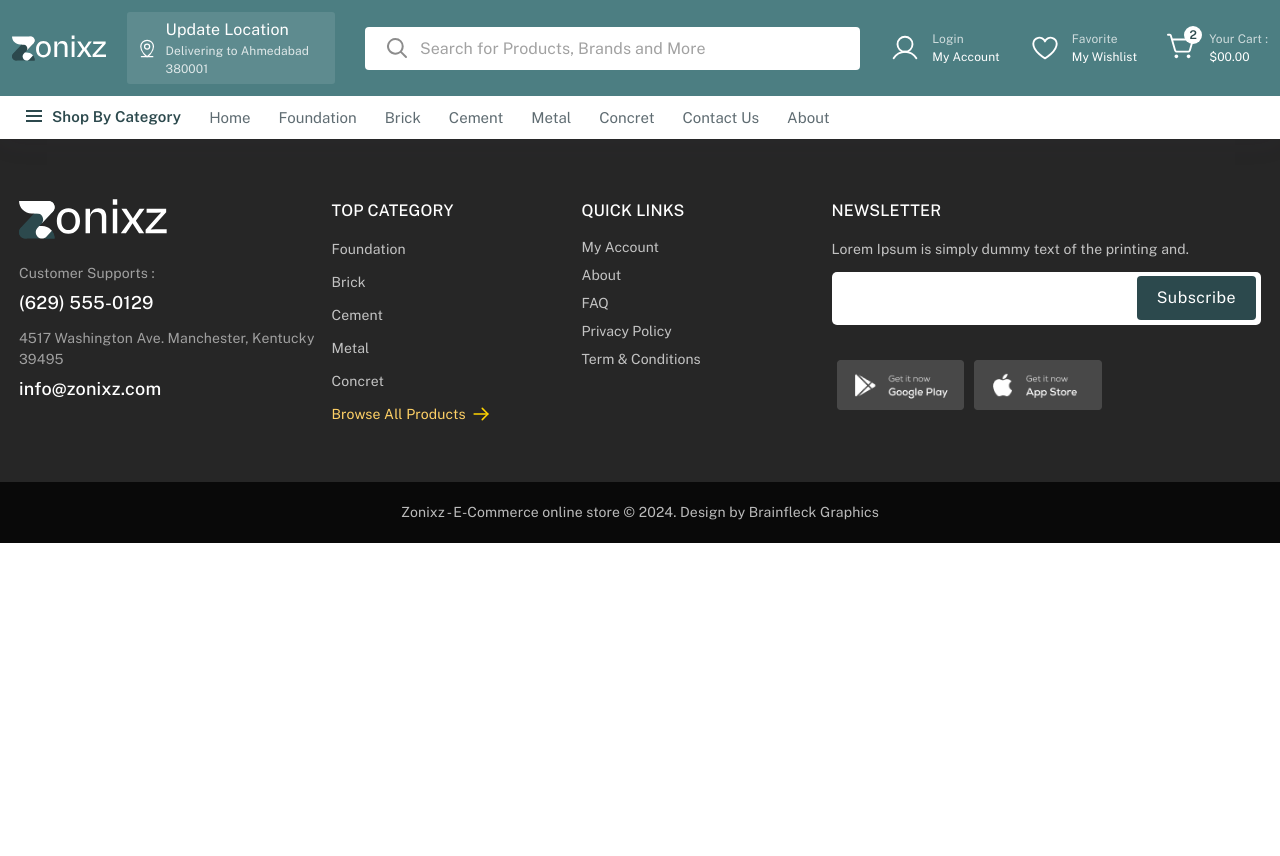
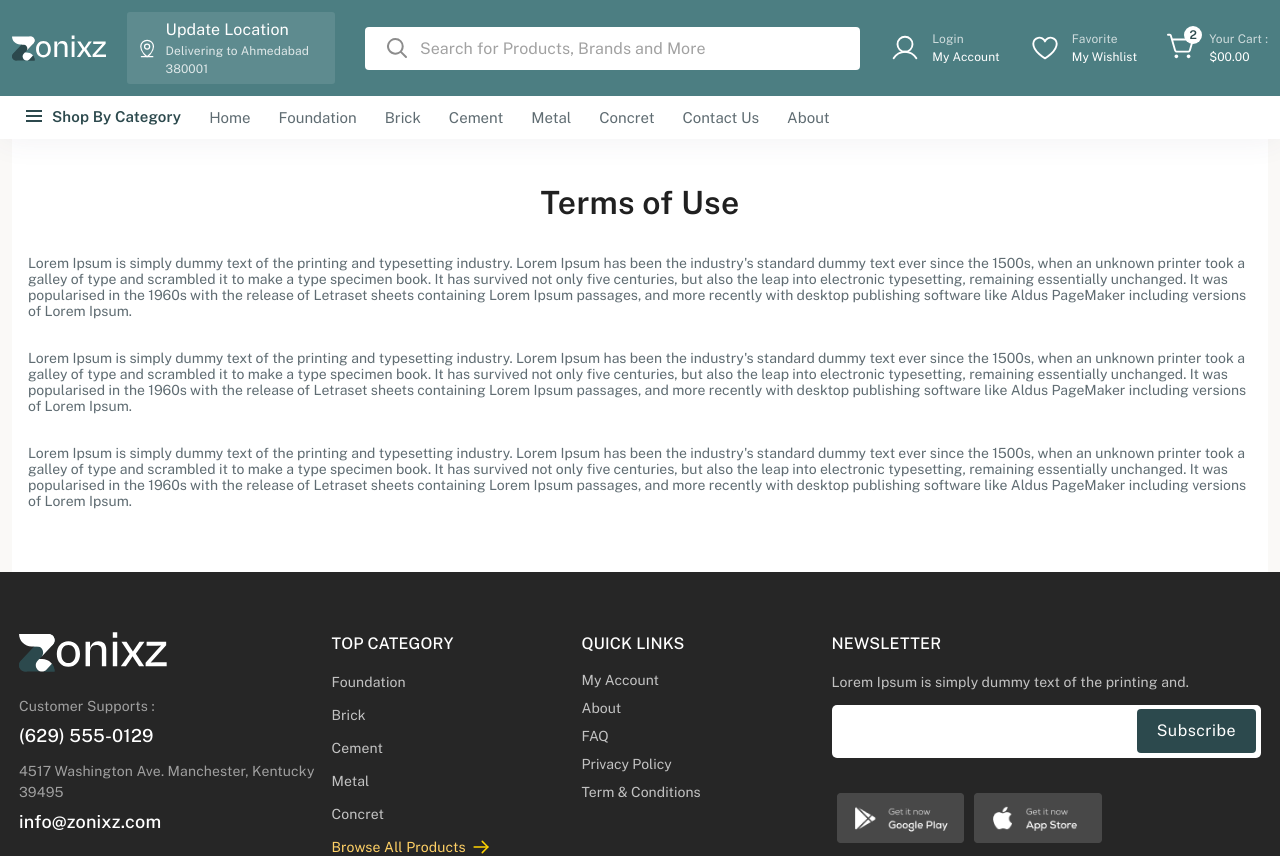
Before and after one commit to Raj-47-coder/zonix, a React (Create React App) app: page /terms in a window 1280 px wide. Shown: the top 856 px of the page. Before the commit the page ends 800 px from the top, so only its background shows below. Built offline with nearby package versions, Linux system fonts and the light colour scheme.

Commit message:
Create Privacy policy page & Term of use page

```diff
--- a/src/App.scss
+++ b/src/App.scss
@@ -13,6 +13,7 @@ html {
 
 body {
   font-size: 1.6rem;
+  background-color: #FAF9F7;
 
   * {
     font-family: 'Public Sans', sans-serif !important;
@@ -1911,3 +1912,41 @@ input::-webkit-inner-spin-button {
     }
   }
 }
+
+
+.condition_box {
+  background-color: var(--theme_white);
+  padding: 4rem 0;
+
+  h2 {
+    font-size: 3.2rem;
+    font-weight: 600;
+    color: var(--theme_dark);
+    margin-bottom: 2rem;
+    text-align: center;
+
+    @media screen and (max-width:991px) {
+      font-size: 2rem;
+    }
+
+    @media screen and (max-width:767px) {
+      font-size: 1.8rem;
+    }
+  }
+
+  ul {
+    padding: 0;
+    margin: 0;
+
+
+    li {
+      font-size: 1.4rem;
+      color: var(--theme_darkgrey);
+      margin-bottom: 1.5rem;
+
+      @media screen and (max-width:767px) {
+        font-size: 1.3rem;
+      }
+    }
+  }
+}
--- a/src/Inauth/Footer/Footer.js
+++ b/src/Inauth/Footer/Footer.js
@@ -39,10 +39,10 @@ function Footer() {
               <Typography component={'h4'} className='title'>Quick Links</Typography>
 
               <Link component={'a'} to='#' className='footer_navLink'>My Account</Link>
-              <Link component={'a'} to='#' className='footer_navLink'>About</Link>
+              <Link component={'a'} to='/about' className='footer_navLink'>About</Link>
               <Link component={'a'} to='/faq' className='footer_navLink'>FAQ</Link>
-              <Link component={'a'} to='#' className='footer_navLink'>Privacy Policy</Link>
-              <Link component={'a'} to='#' className='footer_navLink'>Term & Conditions</Link>
+              <Link component={'a'} to='/privacypolicy' className='footer_navLink'>Privacy Policy</Link>
+              <Link component={'a'} to='/terms' className='footer_navLink'>Term & Conditions</Link>
             </Box>
             <Box component={'div'} className='footer_cols last'>
               <Typography component={'h4'} className='title'>Newsletter</Typography>
--- a/src/Inauth/Mainlayout/Mainlayout.js
+++ b/src/Inauth/Mainlayout/Mainlayout.js
@@ -8,7 +8,9 @@ import Whishlist from "../Favourite/Whishlist";
 import Addcart from "../Favourite/Addcart";
 import Faq from "../Mainpages/Faq";
 import About from '../Mainpages/About';
-import Customersupport from '../Mainpages/Customersupport'
+import Customersupport from '../Mainpages/Customersupport';
+import Privacypolicy from '../Mainpages/Privacypolicy';
+import Terms from '../Mainpages/Terms';
 import { BrowserRouter as Router, Routes, Route } from "react-router-dom";
 
 export default function Mainlayout() {
@@ -24,6 +26,8 @@ export default function Mainlayout() {
         <Route path='/faq' element={<Faq />} />
         <Route path='/about' element={<About />} />
         <Route path='/customersupport' element={<Customersupport />} />
+        <Route path='/privacypolicy' element={<Privacypolicy />} />
+        <Route path='/terms' element={<Terms />} />
       </Routes>
       <Footer />
     </>
--- /dev/null
+++ b/src/Inauth/Mainpages/Privacypolicy.js
@@ -0,0 +1,21 @@
+import React, { useState } from "react";
+import { Box, Button, TextField, Typography, Menu, List, ListItem } from "@mui/material";
+
+export default function Privacypolicy() {
+
+  return (
+    <>
+      <Box component={'div'} className='container'>
+        <Box component={'div'} className='condition_box'>
+          <Typography component={'h2'}>PRIVACY POLICY</Typography>
+
+          <List>
+            <ListItem>Lorem Ipsum is simply dummy text of the printing and typesetting industry. Lorem Ipsum has been the industry's standard dummy text ever since the 1500s, when an unknown printer took a galley of type and scrambled it to make a type specimen book. It has survived not only five centuries, but also the leap into electronic typesetting, remaining essentially unchanged. It was popularised in the 1960s with the release of Letraset sheets containing Lorem Ipsum passages, and more recently with desktop publishing software like Aldus PageMaker including versions of Lorem Ipsum.</ListItem>
+            <ListItem>Lorem Ipsum is simply dummy text of the printing and typesetting industry. Lorem Ipsum has been the industry's standard dummy text ever since the 1500s, when an unknown printer took a galley of type and scrambled it to make a type specimen book. It has survived not only five centuries, but also the leap into electronic typesetting, remaining essentially unchanged. It was popularised in the 1960s with the release of Letraset sheets containing Lorem Ipsum passages, and more recently with desktop publishing software like Aldus PageMaker including versions of Lorem Ipsum.</ListItem>
+            <ListItem>Lorem Ipsum is simply dummy text of the printing and typesetting industry. Lorem Ipsum has been the industry's standard dummy text ever since the 1500s, when an unknown printer took a galley of type and scrambled it to make a type specimen book. It has survived not only five centuries, but also the leap into electronic typesetting, remaining essentially unchanged. It was popularised in the 1960s with the release of Letraset sheets containing Lorem Ipsum passages, and more recently with desktop publishing software like Aldus PageMaker including versions of Lorem Ipsum.</ListItem>
+          </List>
+        </Box>
+      </Box>
+    </>
+  );
+}
--- /dev/null
+++ b/src/Inauth/Mainpages/Terms.js
@@ -0,0 +1,21 @@
+import React, { useState } from "react";
+import { Box, Button, TextField, Typography, Menu, List, ListItem } from "@mui/material";
+
+export default function Terms() {
+
+  return (
+    <>
+      <Box component={'div'} className='container'>
+        <Box component={'div'} className='condition_box'>
+          <Typography component={'h2'}>Terms of Use</Typography>
+
+          <List>
+            <ListItem>Lorem Ipsum is simply dummy text of the printing and typesetting industry. Lorem Ipsum has been the industry's standard dummy text ever since the 1500s, when an unknown printer took a galley of type and scrambled it to make a type specimen book. It has survived not only five centuries, but also the leap into electronic typesetting, remaining essentially unchanged. It was popularised in the 1960s with the release of Letraset sheets containing Lorem Ipsum passages, and more recently with desktop publishing software like Aldus PageMaker including versions of Lorem Ipsum.</ListItem>
+            <ListItem>Lorem Ipsum is simply dummy text of the printing and typesetting industry. Lorem Ipsum has been the industry's standard dummy text ever since the 1500s, when an unknown printer took a galley of type and scrambled it to make a type specimen book. It has survived not only five centuries, but also the leap into electronic typesetting, remaining essentially unchanged. It was popularised in the 1960s with the release of Letraset sheets containing Lorem Ipsum passages, and more recently with desktop publishing software like Aldus PageMaker including versions of Lorem Ipsum.</ListItem>
+            <ListItem>Lorem Ipsum is simply dummy text of the printing and typesetting industry. Lorem Ipsum has been the industry's standard dummy text ever since the 1500s, when an unknown printer took a galley of type and scrambled it to make a type specimen book. It has survived not only five centuries, but also the leap into electronic typesetting, remaining essentially unchanged. It was popularised in the 1960s with the release of Letraset sheets containing Lorem Ipsum passages, and more recently with desktop publishing software like Aldus PageMaker including versions of Lorem Ipsum.</ListItem>
+          </List>
+        </Box>
+      </Box>
+    </>
+  );
+}
```
